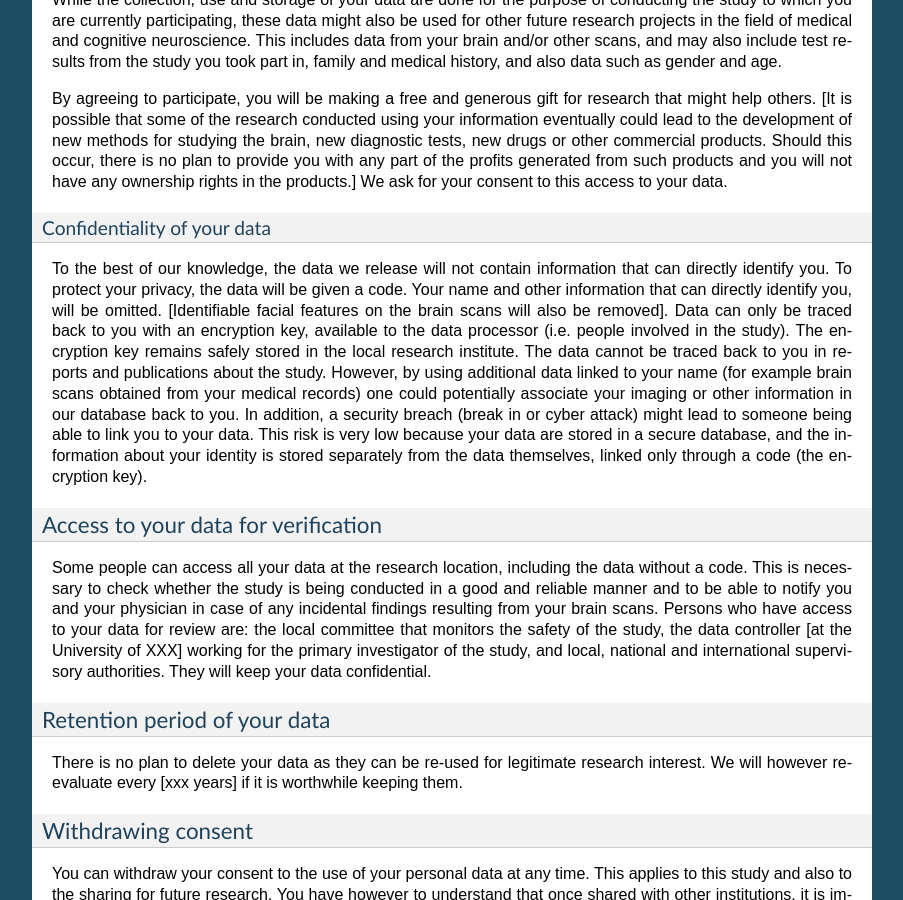
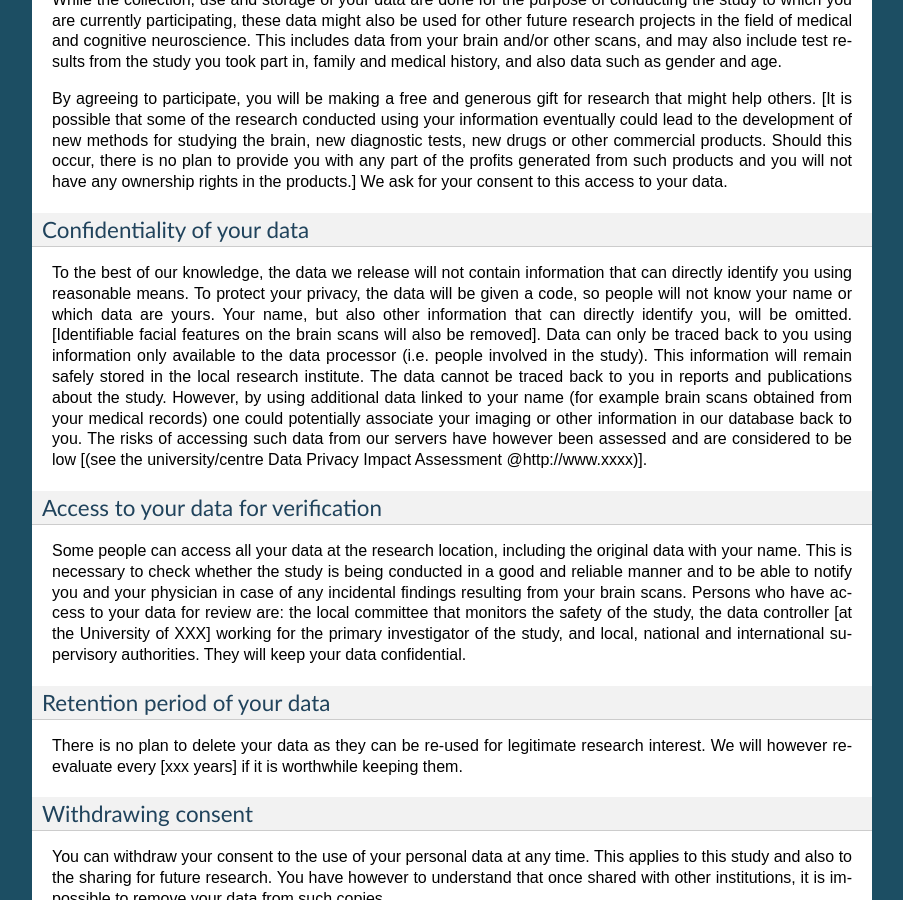
Before and after one commit to con/open-brain-consent, a Sphinx documentation site: the page built from docs/source/ultimate_gdpr.rst, in a window 1280 px wide and 900 px high, scrolled down 1737 px. Shown: the whole window, without its empty margins (198-1101 px from the left). Built offline with Sphinx 7.4.7, drawn with Linux system fonts in a browser that asks for light colours.

Commit message:
slight rewording
- removed 'encryption key' -- informatic specific and not understandable to all
- also 'including the original data with your name' is clearer than 'without code' (what type of code - ah the one mentioned two paragraphs above)

```diff
--- a/docs/source/ultimate_gdpr.rst
+++ b/docs/source/ultimate_gdpr.rst
@@ -55,12 +55,12 @@ While the collection, use and storage of your data are done for the purpose of c
 By agreeing to participate, you will be making a free and generous gift for research that might help others.  [It is possible that some of the research conducted using your information eventually could lead to the development of new methods for studying the brain, new diagnostic tests, new drugs or other commercial products. Should this occur, there is no plan to provide you with any part of the profits generated from such products and you will not have any ownership rights in the products.] We ask for your consent to this access to your data.
 
 Confidentiality of your data
-____________________________
-To the best of our knowledge, the data we release will not contain information that can directly identify you. To protect your privacy, the data will be given a code. Your name and other information that can directly identify you, will be omitted. [Identifiable facial features on the brain scans will also be removed]. Data can only be traced back to you with an encryption key, available to the data processor (i.e. people involved in the study). The encryption key remains safely stored in the local research institute. The data cannot be traced back to you in reports and publications about the study. However, by using additional data linked to your name (for example brain scans obtained from your medical records) one could potentially associate your imaging or other information in our database back to you. In addition, a security breach (break in or cyber attack) might lead to someone being able to link you to your data. This risk is very low because your data are stored in a secure database, and the information about your identity is stored separately from the data themselves, linked only through a code (the encryption key).
+~~~~~~~~~~~~~~~~~~~~~~~~~~~~
+To the best of our knowledge, the data we release will not contain information that can directly identify you using reasonable means. To protect your privacy, the data will be given a code, so people will not know your name or which data are yours. Your name, but also other information that can directly identify you, will be omitted. [Identifiable facial features on the brain scans will also be removed]. Data can only be traced back to you using information only available to the data processor (i.e. people involved in the study). This information will remain safely stored in the local research institute. The data cannot be traced back to you in reports and publications about the study. However, by using additional data linked to your name (for example brain scans obtained from your medical records) one could potentially associate your imaging or other information in our database back to you. The risks of accessing such data from our servers have however been assessed and are considered to be low [(see the university/centre Data Privacy Impact Assessment @http://www.xxxx)].
 
 Access to your data for verification
 ~~~~~~~~~~~~~~~~~~~~~~~~~~~~~~~~~~~~
-Some people can access all your data at the research location, including the data without a code. This is necessary to check whether the study is being conducted in a good and reliable manner and to be able to notify you and your physician in case of any incidental findings resulting from your brain scans. Persons who have access to your data for review are: the local committee that monitors the safety of the study, the data controller [at the University of XXX] working for the primary investigator of the study, and local, national and international supervisory authorities. They will keep your data confidential.
+Some people can access all your data at the research location, including the original data with your name. This is necessary to check whether the study is being conducted in a good and reliable manner and to be able to notify you and your physician in case of any incidental findings resulting from your brain scans. Persons who have access to your data for review are: the local committee that monitors the safety of the study, the data controller [at the University of XXX] working for the primary investigator of the study, and local, national and international supervisory authorities. They will keep your data confidential.
 
 Retention period of your data
 ~~~~~~~~~~~~~~~~~~~~~~~~~~~~~
```
